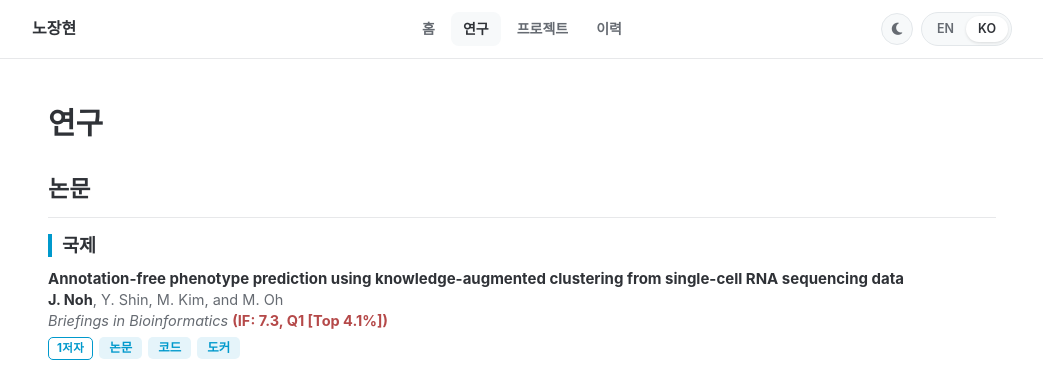
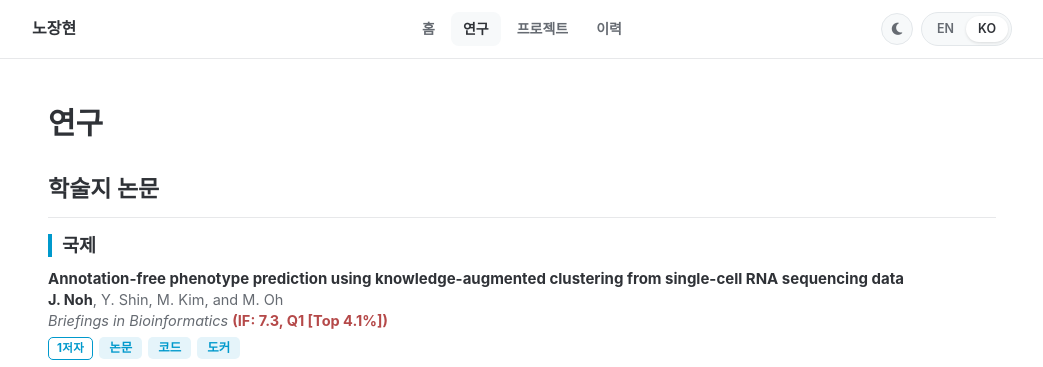
Before and after one commit to janghyunnoh/janghyunnoh.github.io, a Jekyll site: the page built from ko/research/index.md, in a window 1280 px wide and 900 px high. Shown: the top 367 px of the window, without its empty margins (118-1161 px from the left). Built offline with Jekyll 4.4.1, drawn with Linux system fonts in a browser that asks for light colours.

Commit message:
Align CV and research section headings in English and Korean

```diff
--- a/_data/i18n.yml
+++ b/_data/i18n.yml
@@ -11,7 +11,7 @@ en:
   about: "About Me"
   news: "Latest News"
   education: "Education"
-  publications: "Publications"
+  publications: "Journal Articles"
   conferences: "Conferences"
   international: "International"
   domestic: "Domestic"
@@ -53,8 +53,8 @@ ko:
   about: "소개"
   news: "최근 소식"
   education: "학력"
-  publications: "논문"
-  conferences: "학회 발표"
+  publications: "학술지 논문"
+  conferences: "학회"
   international: "국제"
   domestic: "국내"
   projects: "프로젝트"
```
